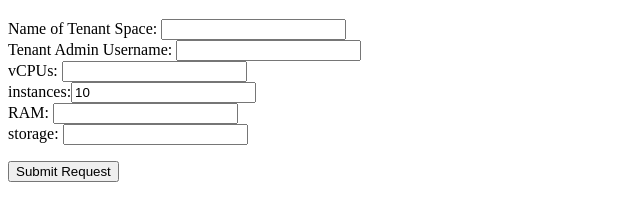
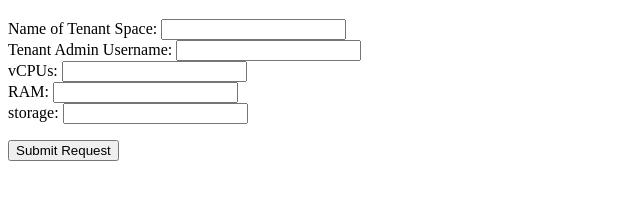
Before and after one commit to dalward/automate, a plain HTML site: page index.html in a window 1280 px wide. Shown: the part 87-308 px from the top of the page, without its empty margins (0-640 px from the left). Drawn offline with Linux system fonts and the light colour scheme.

Commit message:
updated index

```diff
--- a/index.html
+++ b/index.html
@@ -12,7 +12,6 @@ This form will automate the tenant creation.  Please insert information below.
        Name of Tenant Space: <input type="text" name="tenant"><br>
        Tenant Admin Username: <input type="text" name="adminuser"><br>
        vCPUs: <input type="text" name="vcpu"><br>
-       instances:<input type="text" name="instances" value="10"><br>
        RAM: <input type="text" name="ram"><br>
        storage: <input type="text" name="storage"><br>
        <p>
```
